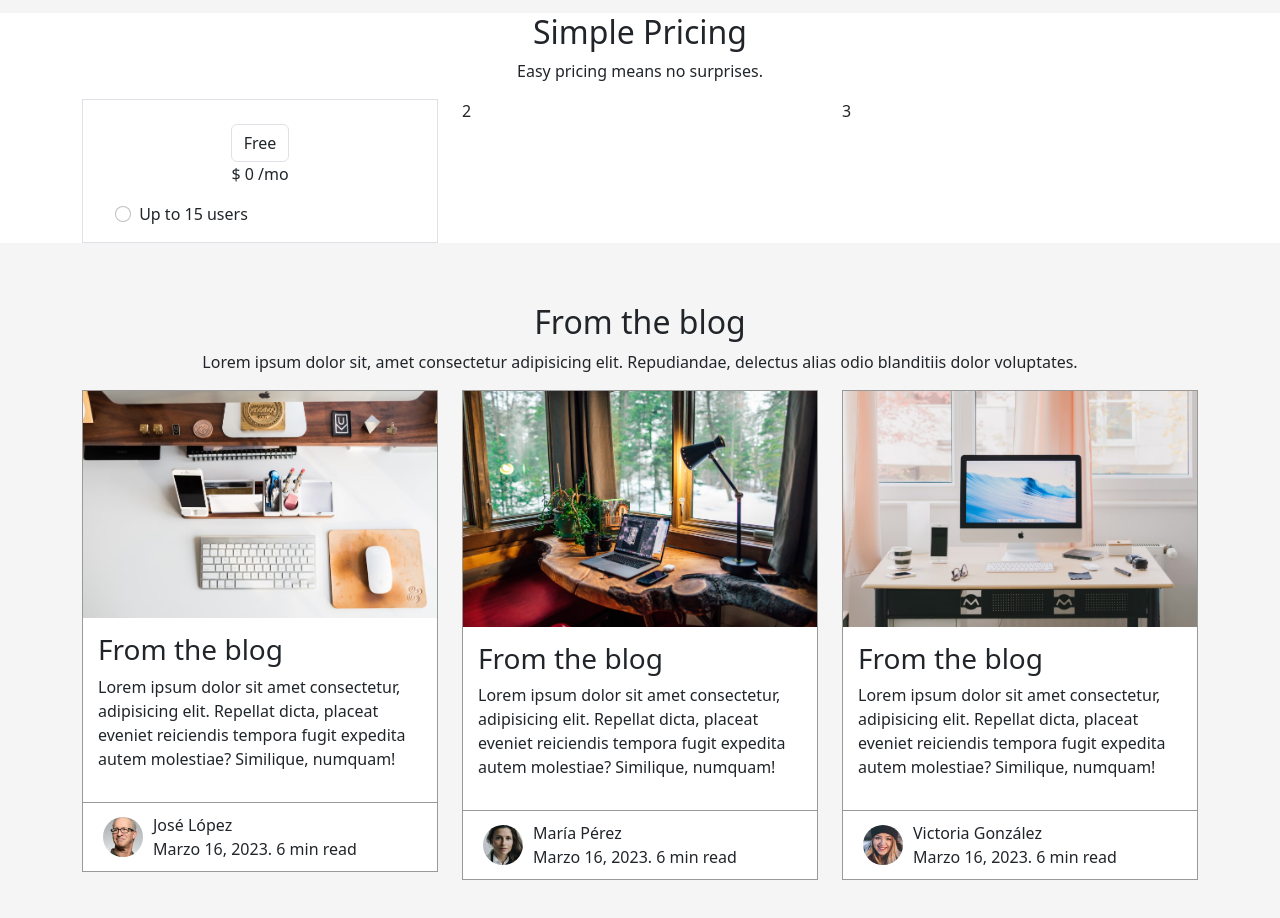
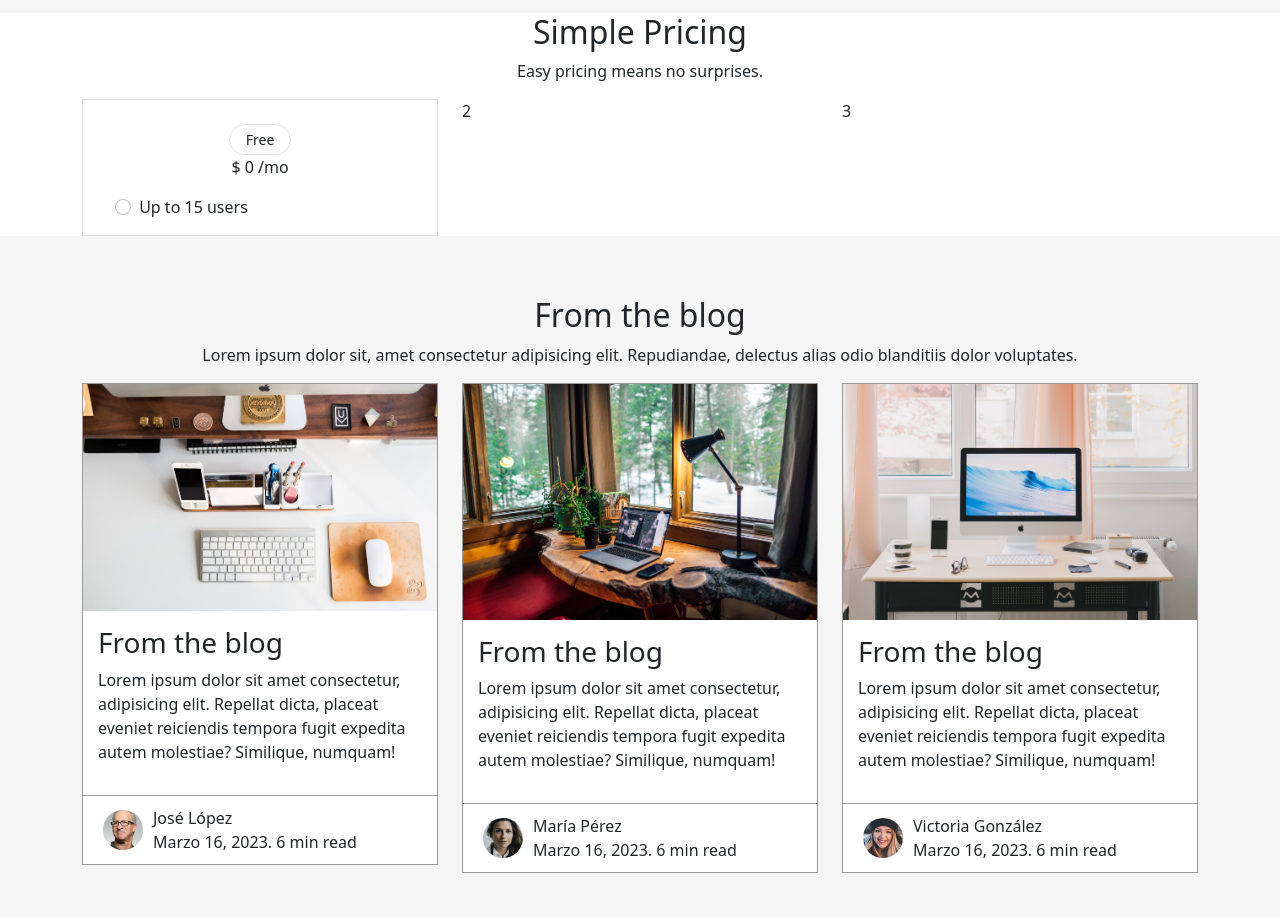
Before and after one commit to juaniboni/Grupo-2, a plain HTML site: page index.html in a window 1280 px wide. Shown: the part 2267-3185 px from the top of the page. Drawn offline with nearby package versions, Linux system fonts and the light colour scheme.

Commit message:
pricing1055

```diff
--- a/index.html
+++ b/index.html
@@ -102,7 +102,8 @@
           <div class="col-4">
             <div class="border">
               <div class="text-center mt-4">
-                <button type="button" class="btn border">Free</button>
+                <button type="button" class="rounded-4 btn btn-sm border ps-3 pe-3">Free</button>
+
                 <p>$ 0 /mo</p>
               </div>
               <ul class="">
```
